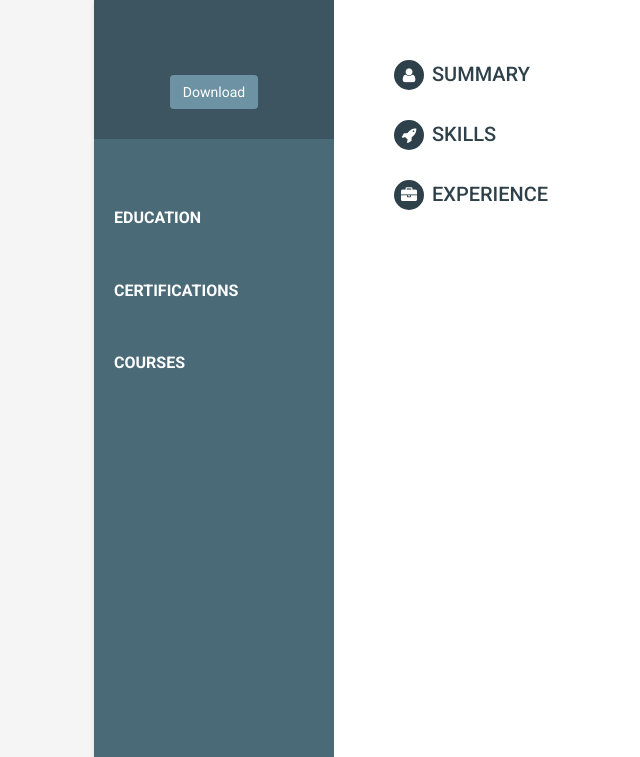
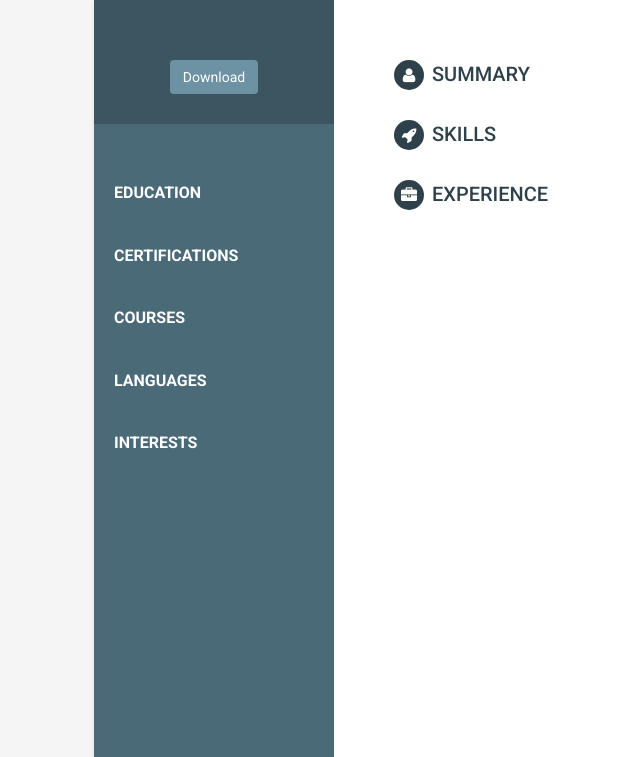
Before and after one commit to Pabloitto/My-Resume, a website: page public/index.html in a window 1280 px wide. Shown: the top 757 px of the page, without its empty margins (66-706 px from the left). Drawn offline with Linux system fonts and the light colour scheme; no server answers.

Commit message:
Removing profile image, fixing margins

```diff
--- a/public/css/main.css
+++ b/public/css/main.css
@@ -100,7 +100,7 @@ p {
   font-size: 14px;
 }
 .sidebar-wrapper .container-block {
-  padding: 20px;
+  padding: 20px 20px 10px 20px;
 }
 .sidebar-wrapper .container-block-title {
   text-transform: uppercase;
--- a/public/views/profile-view.html
+++ b/public/views/profile-view.html
@@ -1,8 +1,7 @@
 <div data-ng-init="init()">
     <div class="sidebar-wrapper">
-      <div class="page-container">
+      <div>
         <div class="profile-container">
-            <img class="profile" data-ng-src="{{model.profileImage}}" alt="" />
             <h1 class="name">{{model.name}}</h1>
             <h3 class="tagline">{{model.title}}</h3>
             <br />
@@ -43,7 +42,7 @@
             </div>
         </div>
       </div>
-      <div class="page-container">
+      <div>
         <div class="languages-container container-block">
             <h2 class="container-block-title">Languages</h2>
             <ul class="list-unstyled interests-list">
```
Also changed, not shown: controllers/profile-controller.js (+0 -2 lines).
